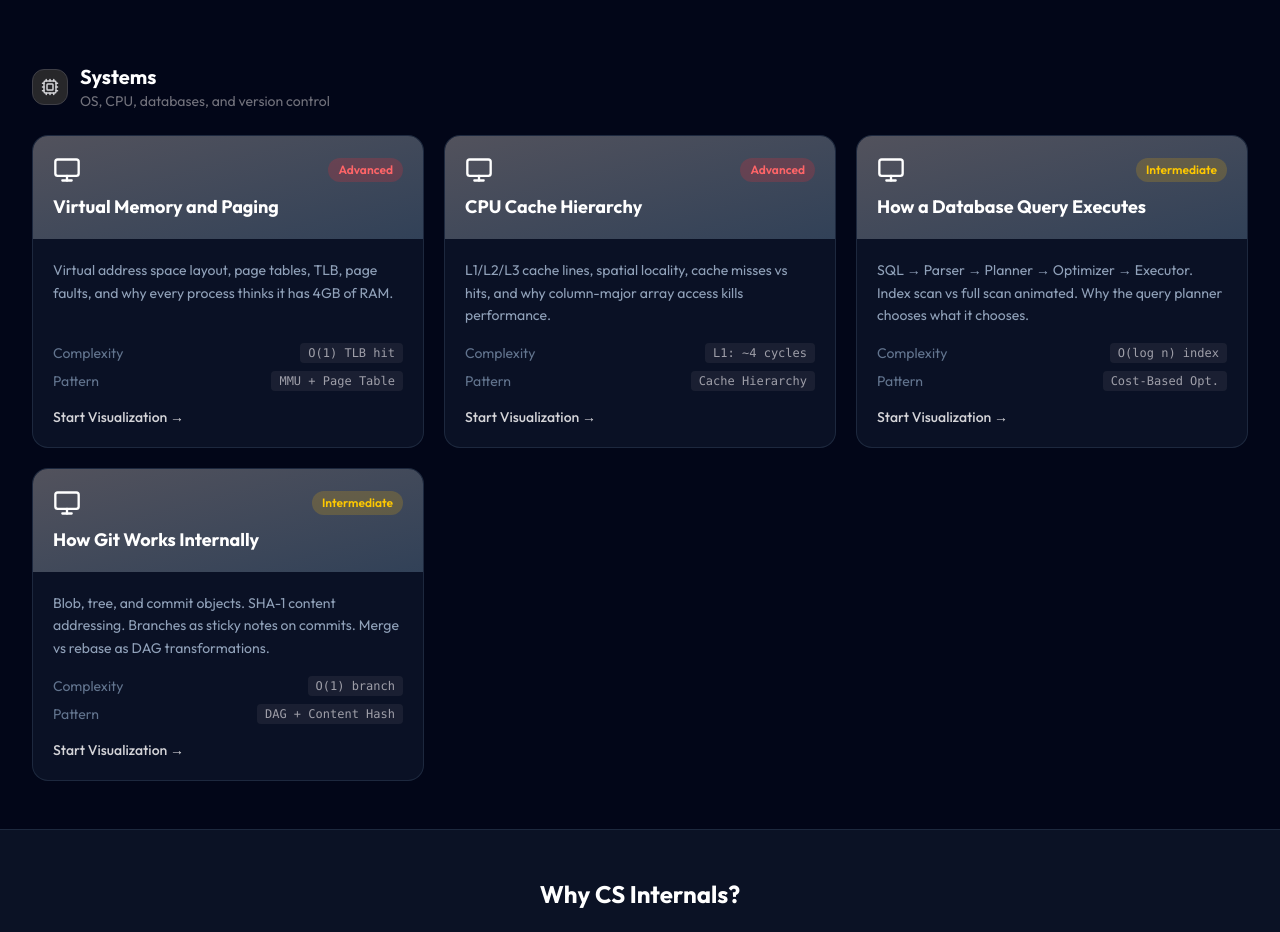
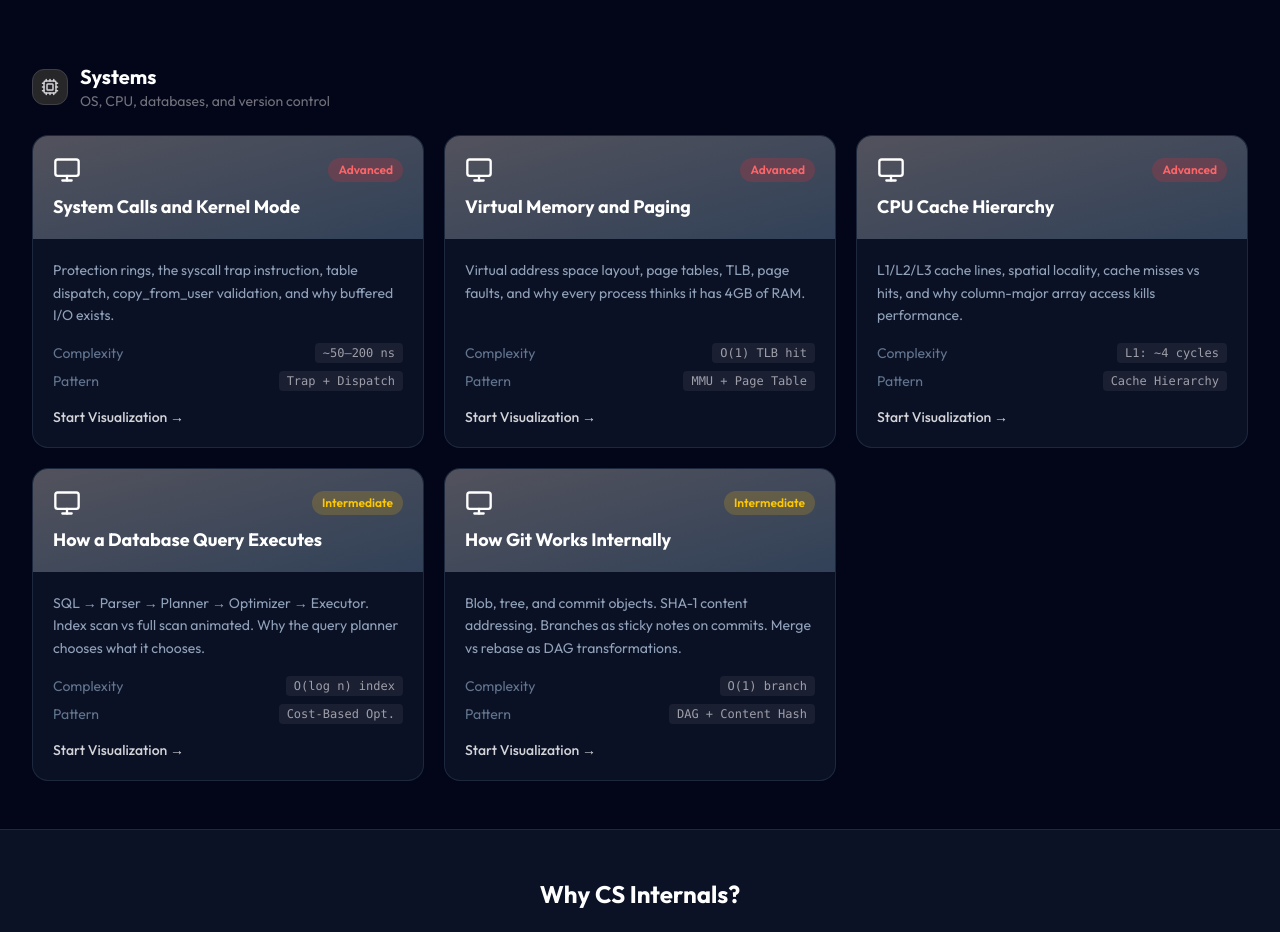
Before and after one commit to Archit1706/DSAverse, a Next.js app: page /under-the-hood in a window 1280 px wide. Shown: the part 3262-4194 px from the top of the page. Built offline with nearby package versions, Linux system fonts and the light colour scheme.

Commit message:
Add System Calls and Kernel Mode to Under the Hood index

```diff
--- a/app/under-the-hood/page.js
+++ b/app/under-the-hood/page.js
@@ -201,6 +201,16 @@ const tracks = [
         color: 'zinc',
         algorithms: [
             {
+                name: 'System Calls and Kernel Mode',
+                slug: 'system-calls-and-kernel-mode',
+                description: 'Protection rings, the syscall trap instruction, table dispatch, copy_from_user validation, and why buffered I/O exists.',
+                complexity: '~50–200 ns',
+                space: 'ring 3 → 0',
+                pattern: 'Trap + Dispatch',
+                difficulty: 'Advanced',
+                available: true,
+            },
+            {
                 name: 'Virtual Memory and Paging',
                 slug: 'virtual-memory-and-paging',
                 description: 'Virtual address space layout, page tables, TLB, page faults, and why every process thinks it has 4GB of RAM.',
```
